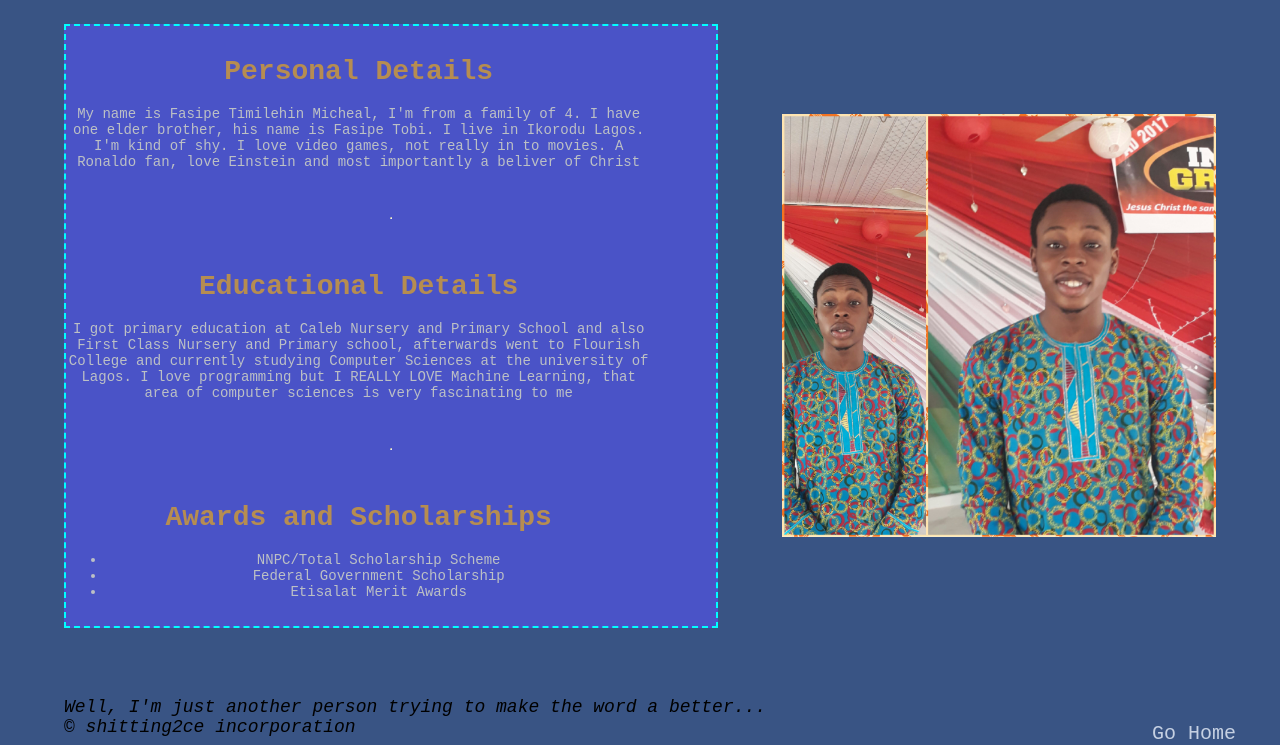
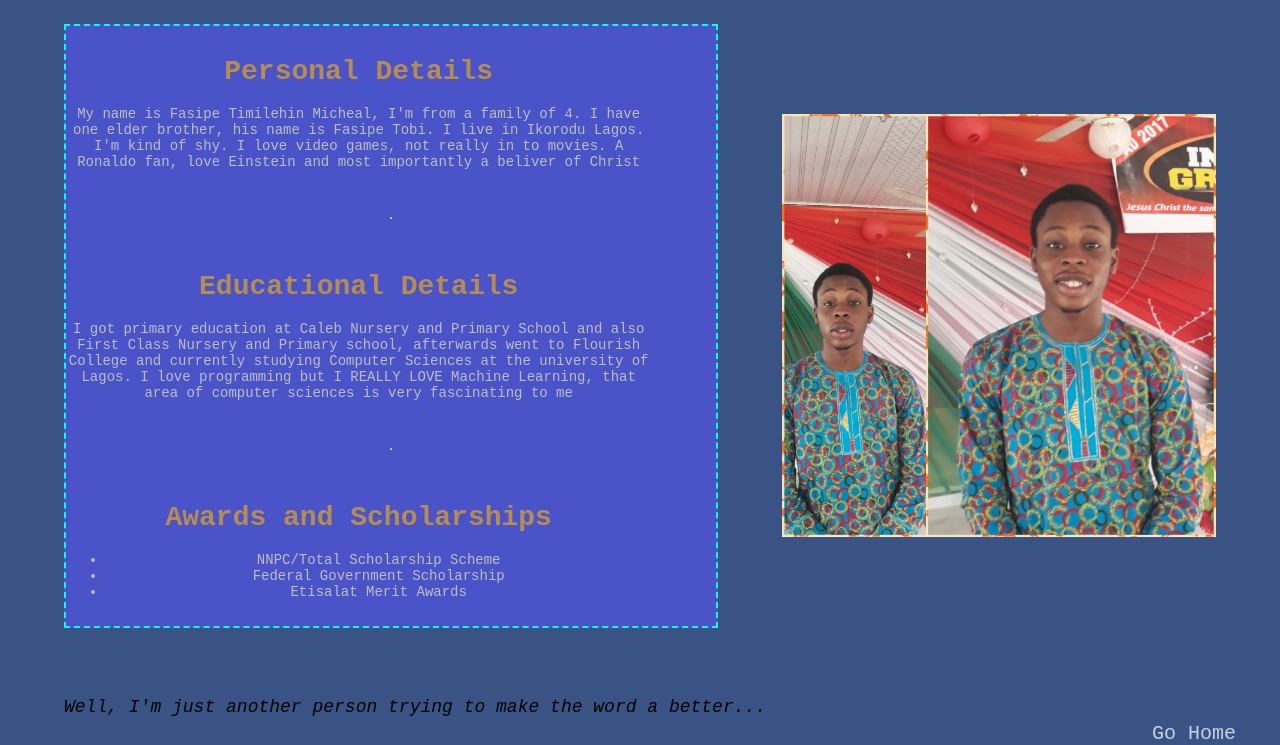
Before and after one commit to PhillzMike/MyPersonalWebsite, a plain HTML site: page about.html in a window 1280 px wide. Shown: the part 75-820 px from the top of the page. Drawn offline with Linux system fonts and the light colour scheme.

Commit message:
removed shitting 2ce

```diff
--- a/about.html
+++ b/about.html
@@ -49,7 +49,6 @@
         <div id="footer">
             <div id="closingRemarks">
                 Well, I'm just another person trying to make the word a better...<br/>
-                © shitting2ce incorporation
             </div>
             <div id="home" class="headerLinks">
                 <a href="index.html">Go Home</a>
```
Also changed, not shown: photo.html (+0 -1 lines).
